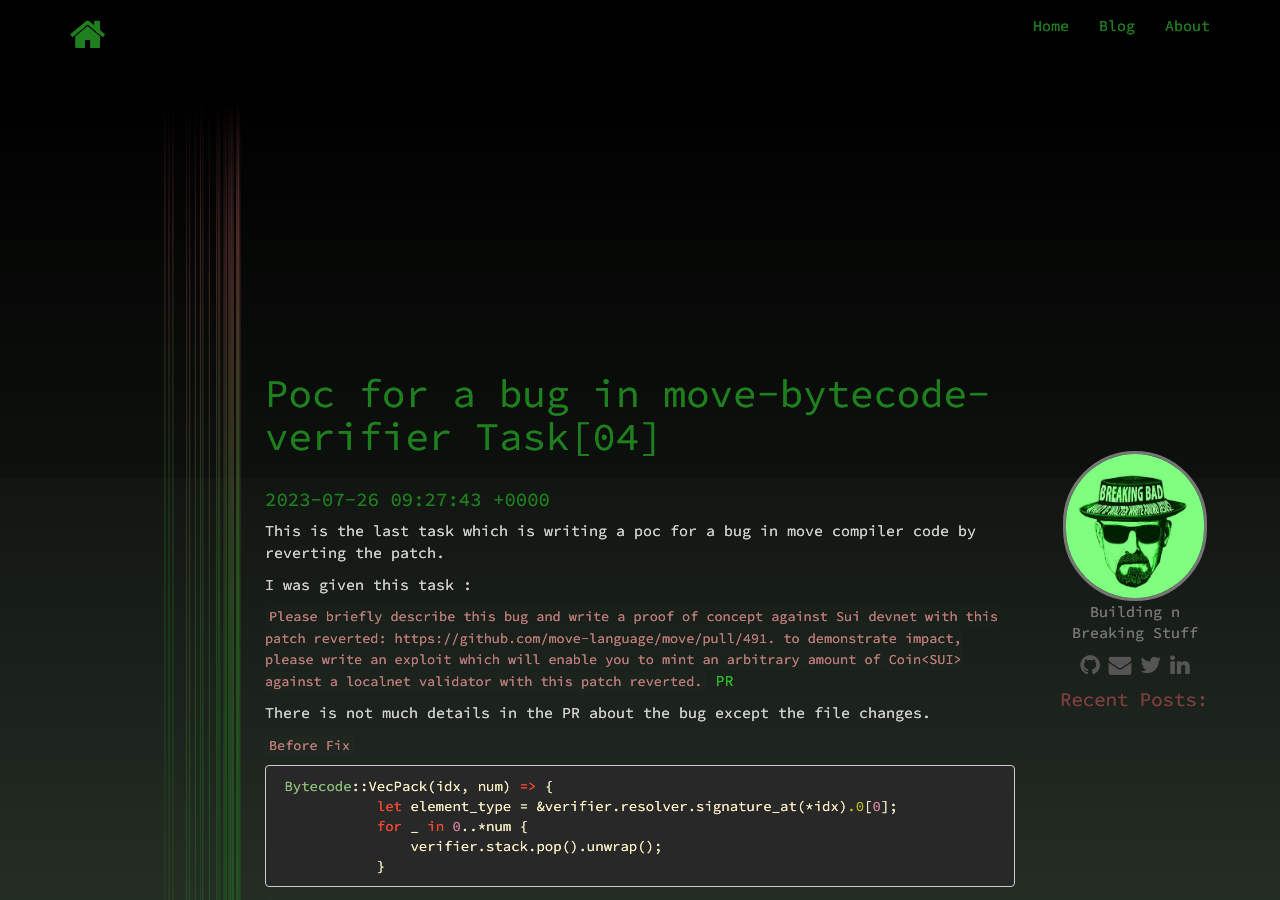
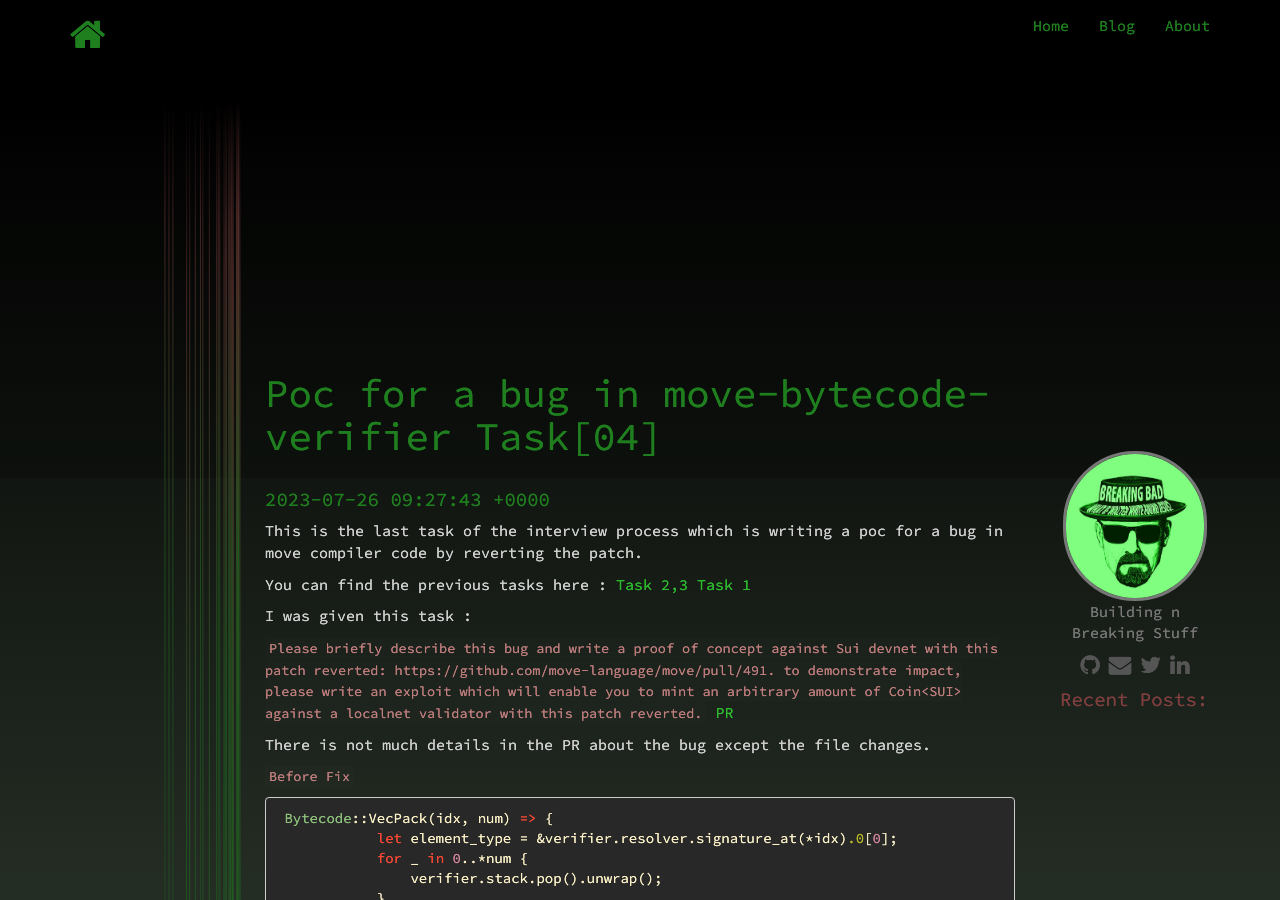
Before and after one commit to D4r3-D3v1L/d4r3-d3v1l.github.io, a Jekyll site: the page built from _posts/2023-07-26-Task04-move-bytecode-poc.md, in a window 1280 px wide and 900 px high. Built offline with Jekyll 4.4.1, drawn with Linux system fonts in a browser that asks for light colours; nearby versions of some CDN libraries.

Commit message:
minor updates

```diff
--- a/_posts/2023-07-26-Task04-move-bytecode-poc.md
+++ b/_posts/2023-07-26-Task04-move-bytecode-poc.md
@@ -5,7 +5,9 @@ date: 2023-07-26 09:27:43
 categories: blog
 ---
 
-This is the last task which is writing a poc for a bug in move compiler code by reverting the patch.
+This is the last task of the interview process which is writing a poc for a bug in move compiler code by reverting the patch.
+
+You can find the previous tasks here : [Task 2,3](https://d4r3-d3v1l.github.io/blog/2023/07/26/Task02-YUL-StackLimitEvader-Poc.html) [Task 1](https://d4r3-d3v1l.github.io/blog/2023/07/25/Task01-Paradigm.html)
 
 <!--more-->
 
```
Also changed, not shown: _posts/2023-07-25-Task01-Paradigm.md (+4 -0 lines), _posts/2023-07-26-Task02-YUL-StackLimitEvader-Poc.md (+2 -2 lines), 4 other files.
